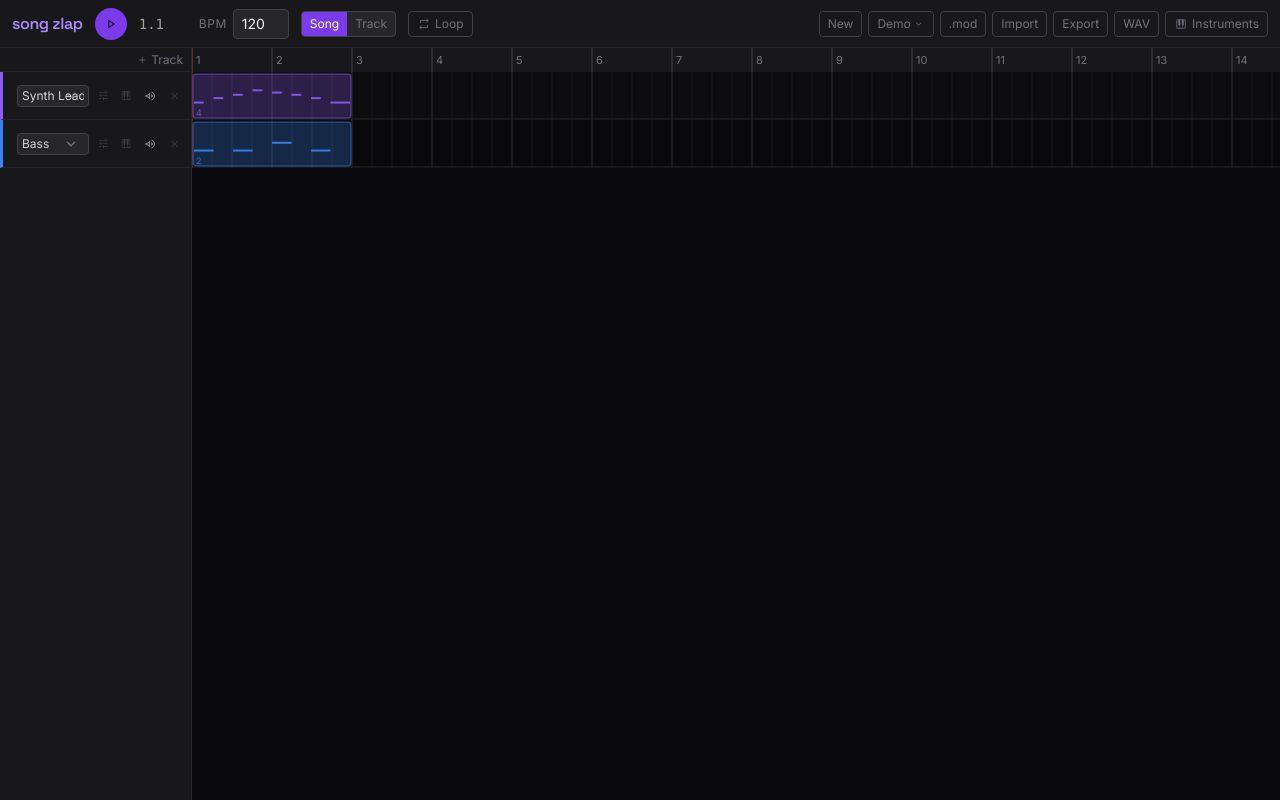
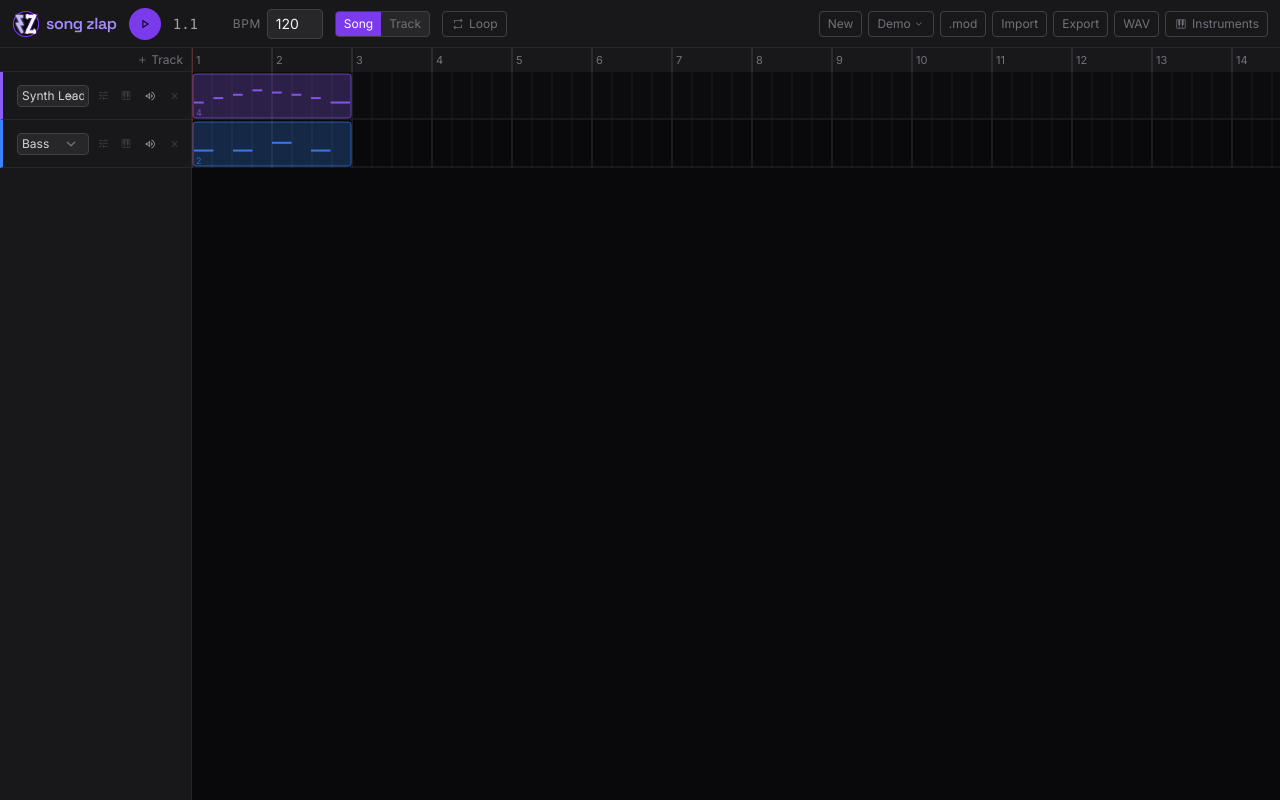
Before and after one commit to madeso/songzlap, a React (Vite) app: page / in a window 1280 px wide. Built offline with nearby package versions, Linux system fonts and the light colour scheme.

Commit message:
Basic icon

```diff
--- /dev/null
+++ b/src/components/Logo.tsx
@@ -0,0 +1,60 @@
+// Song Zlap logo — "SZ" in a circle
+// S = lightning bolt (angular zigzag, violet glow)
+// Z = heavy metal (thick bold stroke + serifs)
+export default function Logo({ size = 32 }: { size?: number }) {
+  // All coordinates verified inside circle r=18 at cx=20,cy=20
+  return (
+    <svg width={size} height={size} viewBox="0 0 40 40" fill="none" xmlns="http://www.w3.org/2000/svg" aria-label="Song Zlap">
+      <defs>
+        <filter id="sz-glow" x="-60%" y="-60%" width="220%" height="220%">
+          <feGaussianBlur stdDeviation="1.5" result="blur" />
+          <feMerge><feMergeNode in="blur" /><feMergeNode in="SourceGraphic" /></feMerge>
+        </filter>
+      </defs>
+
+      {/* Circle */}
+      <circle cx="20" cy="20" r="18" fill="#09090b" stroke="#7c3aed" strokeWidth="1.5" />
+
+      {/* ── S as lightning bolt ──────────────────────────────────────
+          Two zig-zag bends: top bar (left), diagonal (right), middle bar (left), diagonal (right)
+          Coordinates: x range 8–14, y range 9–31 (all inside circle) */}
+      <polyline
+        points="14,9 8,9 14,20 8,20 14,31"
+        stroke="#c4b5fd"
+        strokeWidth="3.8"
+        strokeLinecap="square"
+        strokeLinejoin="miter"
+        fill="none"
+        filter="url(#sz-glow)"
+      />
+
+      {/* ── Z heavy metal ────────────────────────────────────────────
+          Simple 4-point polyline — unmistakably a Z.
+          x range 22–32, y range 9–31 (all inside circle) */}
+
+      {/* Dark outer halo for depth */}
+      <polyline
+        points="22,9 32,9 22,31 32,31"
+        stroke="#4c1d95"
+        strokeWidth="7"
+        strokeLinecap="square"
+        strokeLinejoin="miter"
+        fill="none"
+      />
+      {/* Main Z stroke — near-white, chunky */}
+      <polyline
+        points="22,9 32,9 22,31 32,31"
+        stroke="#f4f4f5"
+        strokeWidth="4.5"
+        strokeLinecap="square"
+        strokeLinejoin="miter"
+        fill="none"
+      />
+      {/* Heavy-metal serifs — vertical bars at all four bar ends */}
+      <line x1="22" y1="7"  x2="22" y2="12" stroke="#f4f4f5" strokeWidth="2.5" strokeLinecap="square" />
+      <line x1="32" y1="7"  x2="32" y2="12" stroke="#f4f4f5" strokeWidth="2.5" strokeLinecap="square" />
+      <line x1="22" y1="28" x2="22" y2="33" stroke="#f4f4f5" strokeWidth="2.5" strokeLinecap="square" />
+      <line x1="32" y1="28" x2="32" y2="33" stroke="#f4f4f5" strokeWidth="2.5" strokeLinecap="square" />
+    </svg>
+  );
+}
--- a/src/components/Transport.tsx
+++ b/src/components/Transport.tsx
@@ -5,6 +5,7 @@ import { formatBeatTime } from '../utils';
 import { ARRANGEMENT_BARS, BEATS_PER_BAR } from '../constants';
 import { DEMO_SONGS } from '../demosong';
 import type { AppState } from '../types';
+import Logo from './Logo';
 
 interface Props {
   currentBeat: number;
@@ -35,9 +36,12 @@ export default function Transport({
 
   return (
     <header className="flex items-center gap-3 px-3 h-12 bg-zinc-900 border-b border-zinc-800 shrink-0 select-none flex-wrap">
-      <span className="font-['Space_Grotesk'] font-semibold text-base text-violet-400 tracking-tight">
-        song zlap
-      </span>
+      <div className="flex items-center gap-1.5">
+        <Logo size={28} />
+        <span className="font-['Space_Grotesk'] font-semibold text-base text-violet-400 tracking-tight">
+          song zlap
+        </span>
+      </div>
 
       {/* Play / Stop */}
       <button
```
